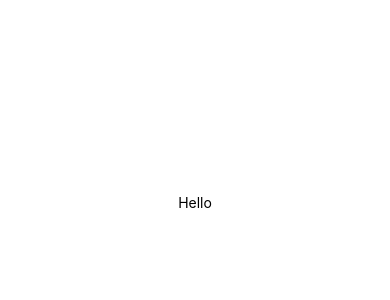
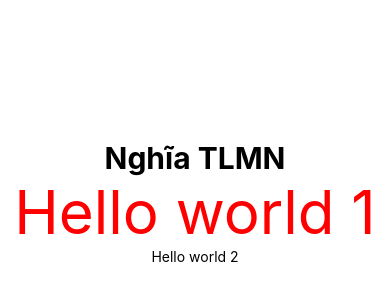
Before and after one commit to truongleminhnghia/Mobile-MILK-TEA, a React Native app: screen / in a window 390 px wide. Shown: the part 220-520 px from the top of the page. Built offline with nearby package versions, Linux system fonts and the light colour scheme.

Commit message:
test code

```diff
--- a/App.tsx
+++ b/App.tsx
@@ -1,11 +1,13 @@
-import { StatusBar } from 'expo-status-bar';
-import { StyleSheet, Text, View } from 'react-native';
+import { StyleSheet, Text, View } from "react-native";
 
 export default function App() {
   return (
     <View style={styles.container}>
-      <Text>Hello</Text>
-      <StatusBar style="auto" />
+      <View>
+        <Text style={styles.header}>Nghĩa TLMN</Text>
+      </View>
+      <Text style={{ color: "red", fontSize: 60 }}>Hello world 1</Text>
+      <Text>Hello world 2</Text>
     </View>
   );
 }
@@ -13,8 +15,12 @@ export default function App() {
 const styles = StyleSheet.create({
   container: {
     flex: 1,
-    backgroundColor: '#fff',
-    alignItems: 'center',
-    justifyContent: 'center',
+    backgroundColor: "#fff",
+    alignItems: "center",
+    justifyContent: "center",
   },
+  header: {
+    fontSize: 30,
+    fontWeight: 'bold',
+  }
 });
```
